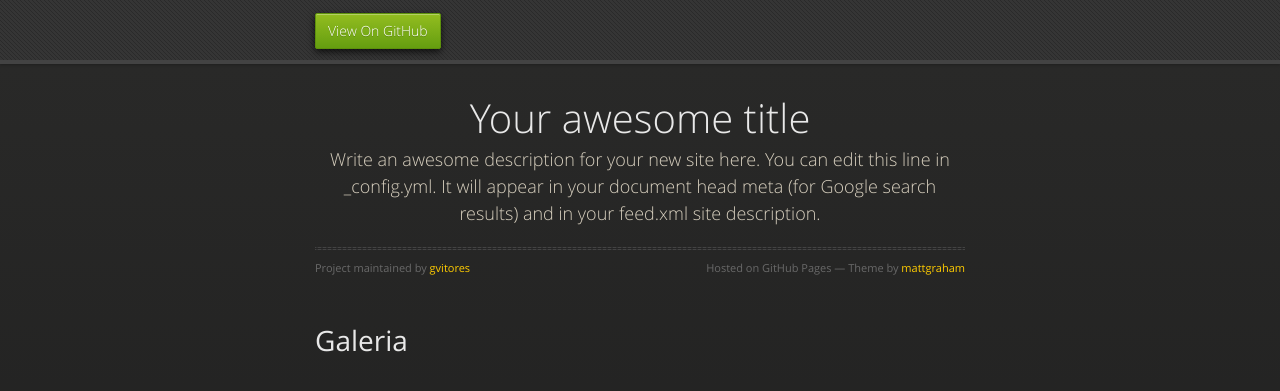
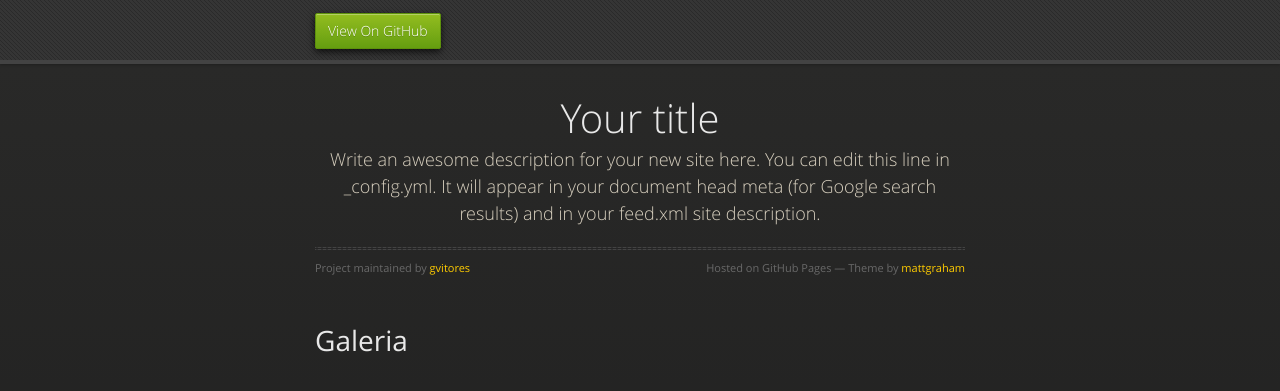
Before and after one commit to gvitores/w, a Jekyll site: the page built from galeria.markdown, in a window 1280 px wide. Shown: the top 391 px of the page. Built offline with Jekyll 4.4.1, drawn with Linux system fonts in a browser that asks for light colours.

Commit message:
Update _config.yml

```diff
--- a/_config.yml
+++ b/_config.yml
@@ -18,7 +18,7 @@
 # You can create any custom variable you would like, and they will be accessible
 # in the templates via {{ site.myvariable }}.
 
-title: Your awesome title
+title: Your title
 email: your-email@example.com
 description: >- # this means to ignore newlines until "baseurl:"
   Write an awesome description for your new site here. You can edit this
```
